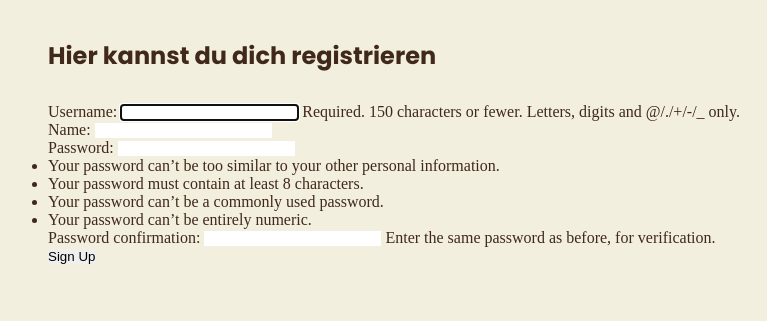
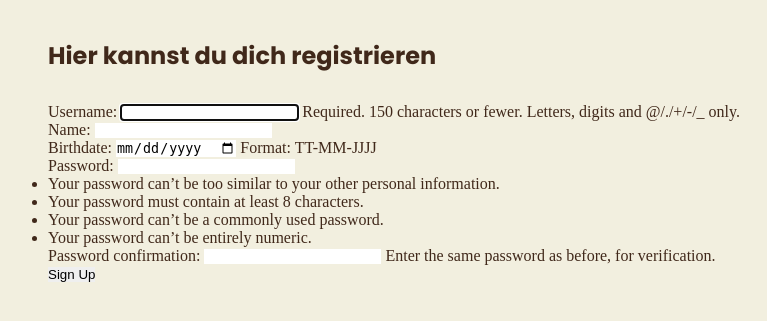
Before and after one commit to kismX/SocICo, a Django app: page /signup/ in a window 1280 px wide. Shown: the part 112-433 px from the top of the page, without its empty margins (80-847 px from the left). Run offline with Django 4.2, Linux system fonts and the light colour scheme.

Commit message:
- Update - Registration mit birthdate - migrate erforerlich!
-  obligatorisch bei registration und unveränderter
-  bisherige profile erhalten ein default jahr
-  CustomUserCreationForm - um eine Kalender-Eingabehilfe
-  änderungen dafür in: CustomUserAdmin, CustomUserCreationForm, Models CustomUser, Profile, searchers.userfilter, Templates: profile_detail,
- fixed - searcher - Anpassungen des searchers von age auf birthdate
- update - Mindestalter hinzugefügt-CustomUserCreationForm angepasst mit clean_ mothod

```diff
--- a/accounts/admin.py
+++ b/accounts/admin.py
@@ -8,8 +8,8 @@ class CustomUserAdmin(UserAdmin):
     form = CustomUserChangeForm
     model = CustomUser
     list_display = ['username', 'email', 'is_staff', 'is_superuser']
-    add_fieldsets = UserAdmin.add_fieldsets + ((None, {'fields': ('name',)}), )
-    fieldsets = UserAdmin.fieldsets + ((None, {'fields': ('name', )}), )
+    add_fieldsets = UserAdmin.add_fieldsets + ((None, {'fields': ('name', 'birthdate', )}), )
+    fieldsets = UserAdmin.fieldsets + ((None, {'fields': ('name', 'birthdate', )}), )
 
 
 admin.site.register(CustomUser, CustomUserAdmin)
--- a/accounts/forms.py
+++ b/accounts/forms.py
@@ -3,11 +3,29 @@ from django import forms
 from django.contrib.auth import get_user_model
 from django.contrib.auth.forms import UserCreationForm, UserChangeForm
 from .models import CustomUser, Profile
+from datetime import date
 
 class CustomUserCreationForm(UserCreationForm):
+    birthdate = forms.DateField(
+    widget=forms.DateInput(attrs={'type': 'date', 'format': 'dd-mm-yyyy'}),
+    help_text="Format: TT-MM-JJJJ"
+    )
+
+    # die funktion muss "clean_"irgendwas heißen, weil isvalid bei einem formaufruf immer schaut,
+    # ob ea eine clean_ method gibt, um daten zu bereinigen
+    def clean_birthdate(self):
+        birthdate = self.cleaned_data.get('birthdate')
+        today = date.today()
+        age = today.year - birthdate.year - ((today.month, today.day) < (birthdate.month, birthdate.day))
+
+        if age < 18:
+            raise forms.ValidationError("Wir (unter 18 Jahre alt) müssen draußern bleiben!")
+
+        return birthdate
+
     class Meta:
         model = CustomUser
-        fields = UserCreationForm.Meta.fields + ('name', )
+        fields = UserCreationForm.Meta.fields + ('name', 'birthdate',)
 
 class CustomUserChangeForm(UserChangeForm):
     class Meta:
--- a/accounts/models.py
+++ b/accounts/models.py
@@ -5,11 +5,13 @@ from django.utils import timezone
 from django.db.models.signals import pre_delete
 from django.shortcuts import get_object_or_404
 from django.dispatch import receiver
+from datetime import date
 #from PIL import Image
 
 
 class CustomUser(AbstractUser):
     name = models.CharField(null=True, blank=True, max_length=60)
+    birthdate = models.DateField(default=timezone.datetime(1955, 2, 24), null=False, blank=False)
 
 
 class Profile(models.Model):
@@ -20,7 +22,6 @@ class Profile(models.Model):
     ]
 
     user = models.OneToOneField(get_user_model(), on_delete=models.CASCADE)
-    age = models.IntegerField(blank=True, null=True)
     gender = models.CharField(max_length=10, choices=GENDER_CHOICES, blank=True)
     location = models.CharField(max_length=255, blank=True)
     bio = models.TextField(blank=True)
--- a/templates/profile/profile_detail.html
+++ b/templates/profile/profile_detail.html
@@ -32,6 +32,7 @@
     <h2> {{ profile.user }}</h2>
     <br>
     <p><img src="{{ profile.avatar.url }}" alt="avatar"> </p>
+    <p><strong>B-Day: </strong>{{ profile.user.birthdate|date:"d.m.Y" }}</p>
     <p><strong>Alter: </strong>{{ profile.age }}</p>
     <p><strong>Geschlecht: </strong>{{ profile.gender }}</p>
     <p><strong>Wohnort: </strong>{{ profile.location }}</p>
```
Also changed, not shown: searchers/views.py (+27 -7 lines), accounts/migrations/0011_customuser_birthdate.py (added), accounts/migrations/0012_remove_profile_age.py (added).
